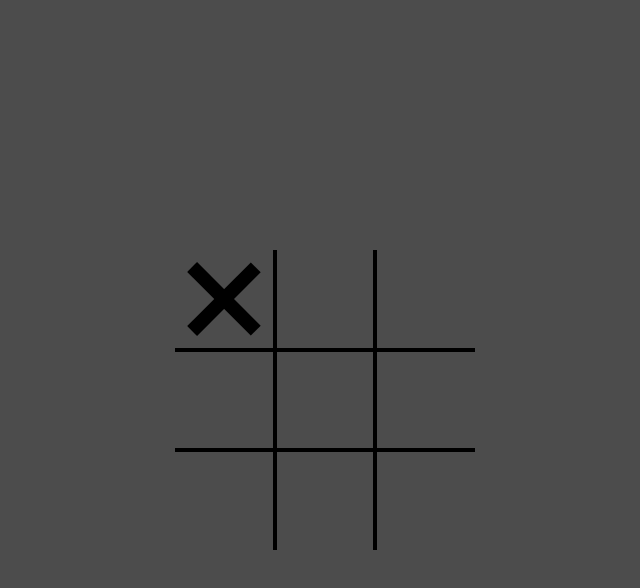
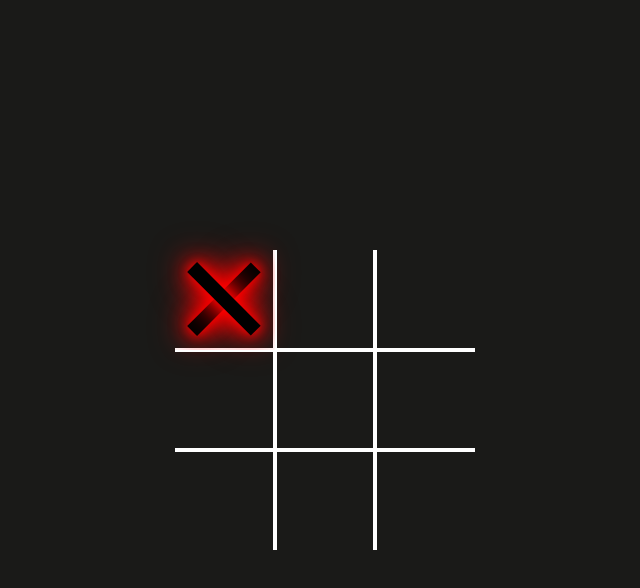
Before and after one commit to jasmeet2335/TIC-TAC-TOE, a plain HTML site: page index.html in a window 1280 px wide. Both pictures are taken after a click on the element 540 px from the left and 300 px from the top of the page. Shown: the whole page, without its empty margins (315-955 px from the left). Drawn offline with Linux system fonts and the light colour scheme.

Commit message:
Update styling

```diff
--- a/index.html
+++ b/index.html
@@ -8,9 +8,9 @@
     <script src="script.js" defer></script>
 </head>
 <body>
-    <div class="board circle" id="board">
-        <div class="cell x" data-cell></div>
-        <div class="cell circle" data-cell></div>
+    <div class="board" id="board">
+        <div class="cell" data-cell></div>
+        <div class="cell" data-cell></div>
         <div class="cell" data-cell></div>
         <div class="cell" data-cell></div>
         <div class="cell" data-cell></div>
@@ -21,7 +21,7 @@
     </div>
 
     <div class="winning-message" id ="winningMessage">
-        <div data-winning-message-text> X Wins!</div>
+        <div data-winning-message-text></div>
         <button id="restartButton">Restart</button>
     </div>
 </body>
--- a/styles.css
+++ b/styles.css
@@ -7,11 +7,12 @@
 :root {
     --cell-size: 100px;
     --mark-size: calc(var(--cell-size) * .9);
+    --bg-color: rgb(26, 26, 24);
 }
 
 body {
     margin: 0;
-    background-color: rgba(0, 0, 0 , 0.7);
+    background-color: var(--bg-color);
 }
 
 .board {
@@ -28,7 +29,7 @@ body {
 .cell {
     width: var(--cell-size);
     height: var(--cell-size);
-    border: 2px solid black;
+    border: 2px solid white;
     display: flex;
     justify-content: center;
     align-items: center;
@@ -76,6 +77,7 @@ body {
     position: absolute;
     width: calc(var(--mark-size) * .15);
     height: var(--mark-size);
+    box-shadow: 0 0 10px #f00, 0 0 20px #f00, 0 0 30px #f00, 0 0 40px #f00;
 }
 
 .cell.x::before,
@@ -107,7 +109,8 @@ body {
 .board.circle .cell:not(.x):not(.circle):hover::after {
     width: calc(var(--mark-size) * .7);
     height: calc(var(--mark-size) * .7);
-    background-color: white;
+    background-color: var(--bg-color);
+    box-shadow: 0 0 10px #0ff, 0 0 20px #0ff, 0 0 30px #0ff, 0 0 40px #0ff;
 }
 
 .cell.x,
```
